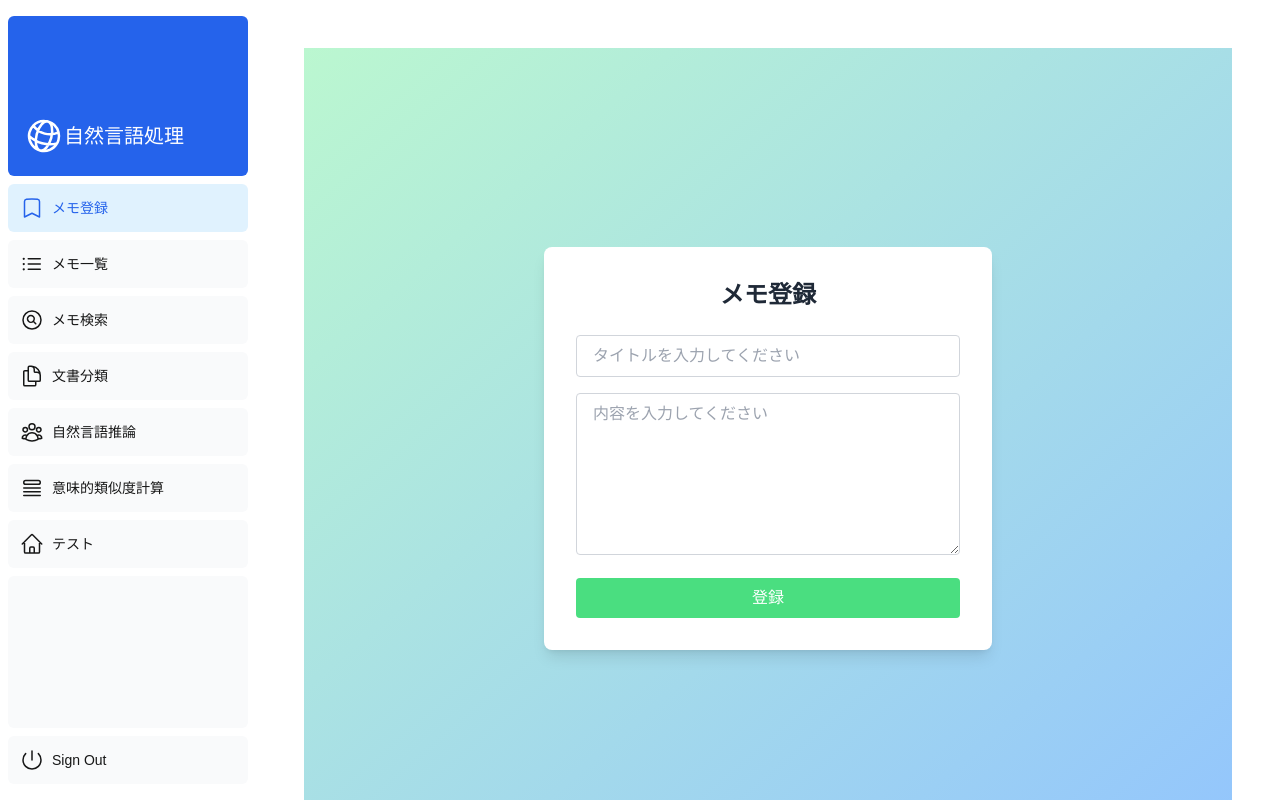
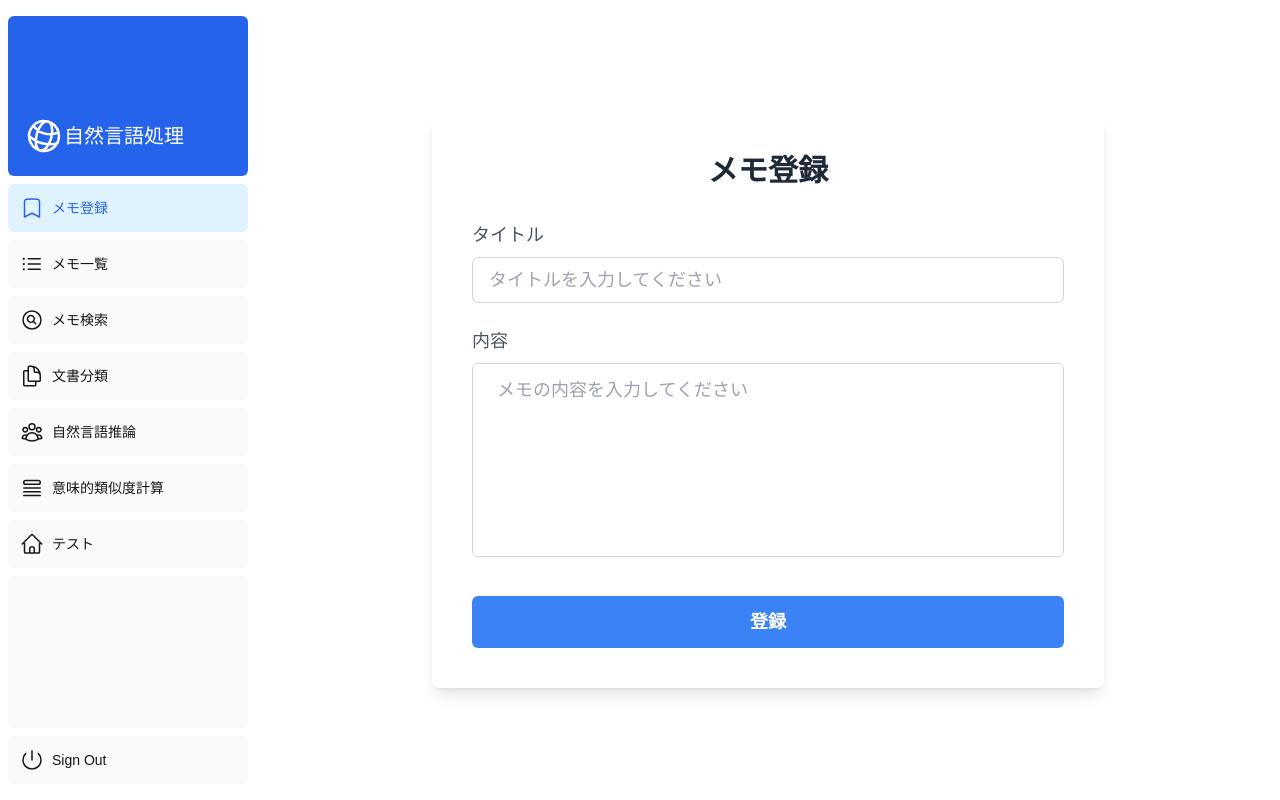
Before and after one commit to NK-shinonomesora/nk-ai-app-front, a Next.js app: page /top/regist_memo in a window 1280 px wide. Built offline with nearby package versions, Linux system fonts and the light colour scheme; a web font is replaced by a local one.

Commit message:
登録処理とバリデーション処理を実装

```diff
--- a/app/top/page.tsx
+++ b/app/top/page.tsx
@@ -14,6 +14,24 @@ const Top = () => {
 
     return (
         <>
+
+<div class="mb-6">
+  <label for="input-field" class="block text-sm font-medium text-gray-700 mb-1">
+    Input Label
+  </label>
+  <input
+    id="input-field"
+    type="text"
+    class="w-full px-4 py-2 border rounded-lg focus:outline-none focus:ring-2 focus:ring-indigo-500 focus:border-indigo-500 border-gray-300 placeholder-gray-400"
+    placeholder="Enter text"
+  />
+  <p class="mt-2 text-sm text-red-600" id="input-error">
+    Validation error message
+  </p>
+</div>
+
+
+
         </>
 
     )
--- a/app/top/regist_memo/page.tsx
+++ b/app/top/regist_memo/page.tsx
@@ -6,6 +6,7 @@ import axios from "axios";
 const RegistMemo = () => {
     const [title, setTitle] = useState<string>("");
     const [content, setContent] = useState<string>("");
+    const [errorMessages, setErrorMessages] = useState();
 
     const changeTitle = (value: string) => {
         setTitle(value);
@@ -16,38 +17,62 @@ const RegistMemo = () => {
     }
 
     const registMemo = async () => {
+        try {
             const response = await axios.post(
                 "http://127.0.0.1:8000/memo",
                 { title, content }
             );
-        console.log(response);
+            setTitle("");
+            setContent("");
+        } catch(e) {
+            let errorMessages = {};
+            for(let i = 0; i < e.response.data.detail.length; i++) {
+                const label = e.response.data.detail[i].loc[1];
+                errorMessages = {...errorMessages, ...{[label]: e.response.data.detail[i].msg}};
+            }
+            setErrorMessages(errorMessages);
+        }
     }
 
     return (
-        <div className="flex items-center justify-center min-h-screen bg-gradient-to-br from-green-200 to-blue-300">
-            <div className="w-full max-w-md bg-white p-8 rounded-lg shadow-lg">
-                <h2 className="text-2xl font-semibold text-gray-800 text-center mb-6">メモ登録</h2>
-                <form>
+        <div className="min-h-screen flex items-center justify-center -mt-12">
+            <div className="bg-white p-10 rounded-lg shadow-lg w-full max-w-2xl">
+                {/* { isError && <ErrorMessage message={errorMessage} />} */}
+                <h1 className="text-3xl font-semibold text-gray-800 mb-8 text-center">メモ登録</h1>
+                <div className="mb-6">
+                    <label className="block text-gray-600 font-medium mb-2 text-lg">タイトル</label>
                     <input
                         type="text"
                         placeholder="タイトルを入力してください"
-                    className="w-full px-4 py-2 mb-4 border border-gray-300 rounded focus:outline-none focus:border-blue-400"
+                        className="w-full px-4 py-2 border border-gray-300 rounded-md text-lg focus:outline-none focus:ring-2 focus:ring-blue-500"
                         onChange={(e) => changeTitle(e.target.value)}
-                ></input>
+                        value={title}
+                    >
+                    </input>
+                    <p className="mt-1 text-base text-red-600">
+                        {errorMessages && errorMessages['title']}
+                    </p>
+                </div>
+                <div className="mb-8">
+                    <label className="block text-gray-600 font-medium mb-2 text-lg">内容</label>
                     <textarea
-                    placeholder="内容を入力してください"
+                        id="content"
                         rows="6"
-                    className="w-full px-4 py-2 mb-4 border border-gray-300 rounded focus:outline-none focus:border-blue-400"
+                        placeholder="メモの内容を入力してください"
+                        className="w-full px-6 py-3 border border-gray-300 rounded-md text-lg resize-none focus:outline-none focus:ring-2 focus:ring-blue-500"
                         onChange={(e) => changeContent(e.target.value)}
-                ></textarea>
+                        value={content}
+                    >
+                    </textarea>
+                    <p className="mt-1 text-base text-red-600">
+                        {errorMessages && errorMessages['content']}
+                    </p>
+                </div>
                 <button
-                    type="submit"
-                    className="w-full px-4 py-2 text-white bg-green-400 rounded hover:bg-blue-400 transition duration-300"
                     onClick={() => registMemo()}
-                >
-                    登録
+                    className="w-full py-3 bg-blue-500 text-white font-semibold text-lg rounded-md hover:bg-blue-600 transition-colors"
+                >登録
                 </button>
-                </form>
             </div>
         </div>
     )
```
Lines whose indentation alone changed are shown as unchanged.
